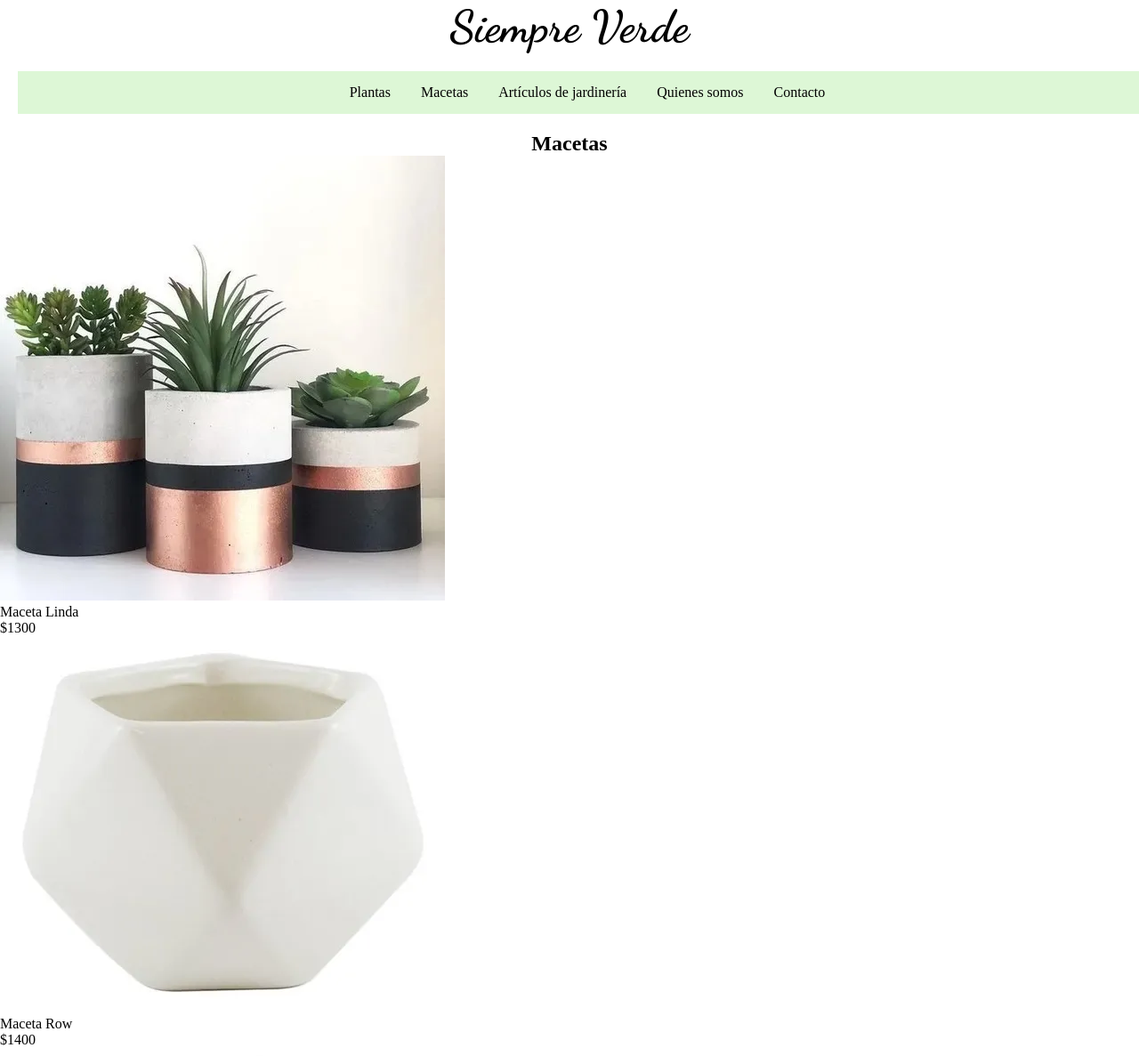
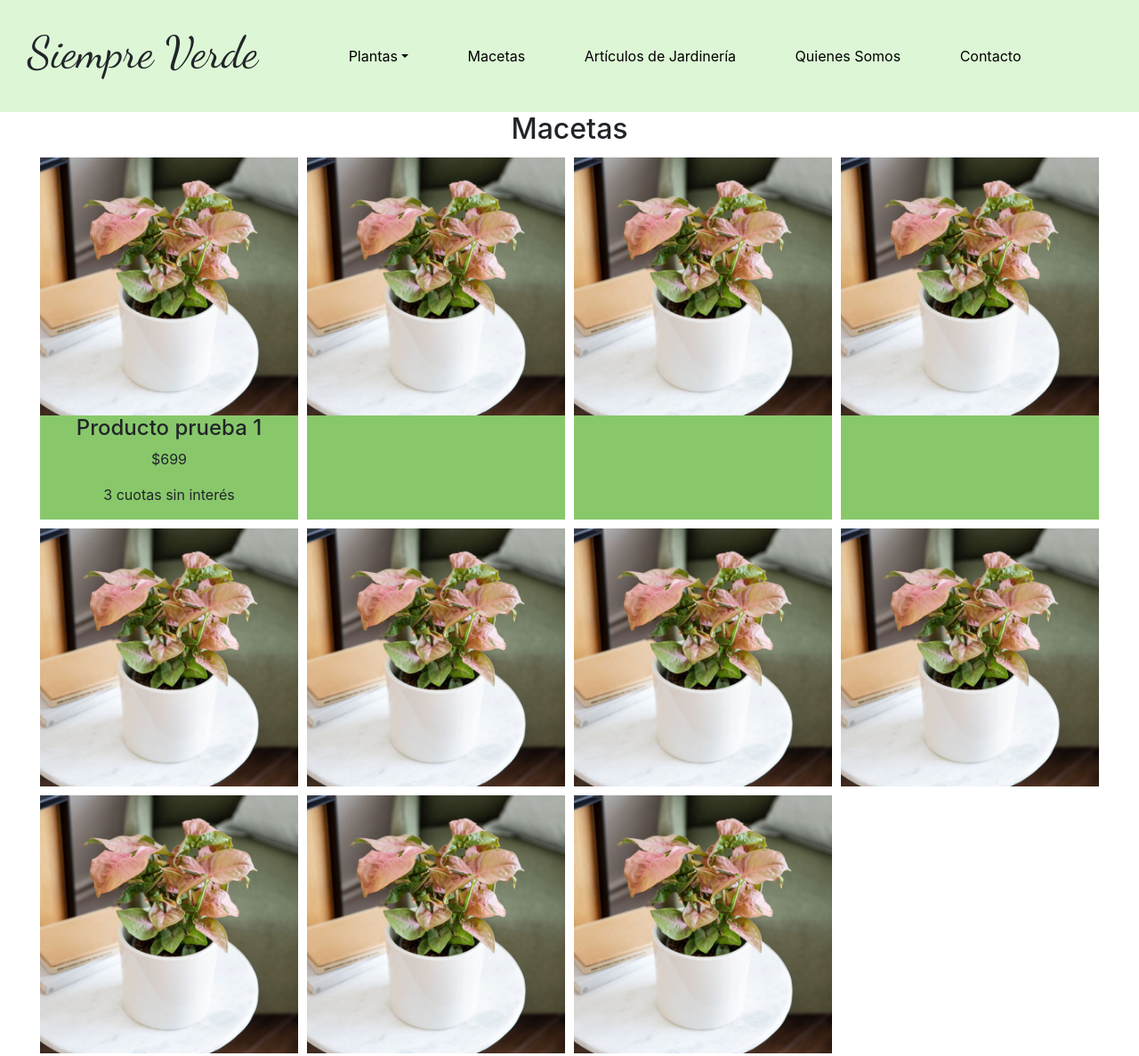
Before and after one commit to StefiGA/ProyectoFinal-GilArroyoStefania, a website: page macetas.html in a window 1280 px wide. Shown: the top 1187 px of the page at 89% size. Drawn offline with nearby package versions, Linux system fonts and the light colour scheme; a web font is replaced by a local one.

Commit message:
modifique el index de macetas y le agregue grid

```diff
--- a/css/estilo.css
+++ b/css/estilo.css
@@ -32,6 +32,7 @@ header nav .menuNav li a {
 }
 header nav .menuNav li a:hover {
   background-color: white;
+  line-height: 30px;
   border-radius: 100%;
 }
 header nav ul ul {
@@ -164,7 +165,7 @@ main .imagenesDeProductos div .precio {
 }
 
 .pie-pagina .grupo-1 .box .footer-redessociales .row img:hover{
-  background-color: #88C86B;
+  background-color: #ddf7d6;
   line-height: 40px;
   border-radius: 50%;
 }
@@ -187,3 +188,52 @@ main .imagenesDeProductos div .precio {
   }
 
 }
+
+/*prueba*/
+
+.contenedor{
+  width: 100%;
+  margin: auto;
+}
+
+.personas .contenedor .persona__columna img{
+  width: 100%;
+}
+
+.persona__columna{
+  margin: 5px;
+  text-align: center;
+  align-items: center;
+  background-color: #88C86B;
+}
+
+.personas .contenedor{
+  display: grid;
+}
+
+@media(min-width:520px) {
+  .personas .contenedor{
+    grid-template-columns: repeat(2,50%);
+  }
+}
+
+@media(min-width:728px) {
+  .personas .contenedor{
+    grid-template-columns: repeat(3,33.3%);
+  }
+}
+
+@media(min-width:1024px) {
+  .personas .contenedor{
+    grid-template-columns: repeat(4,25%);
+  }
+  .contenedor{
+    width: 1024px;
+  }
+}
+
+@media(min-width:1200px) {
+  .contenedor{
+    width: 1200px;
+  }
+}
--- a/macetas.html
+++ b/macetas.html
@@ -6,6 +6,7 @@
     <meta name="viewport" content="width=device-width, initial-scale=1.0">
     <meta name="description" content="En esta sección se puede ver todas las macetas disponibles en nuestra web.">
     <meta name="keywords" content="MACETAS, MACETAS CUADRADAS, MACETAS REDONDAS, MACETAS LINDAS, MACETAS DE CERAMICA, MACETAS DE PLASTICO.">
+    <link rel="stylesheet" href="bootstrap-4.3.1-dist/css/bootstrap.min.css">
     <link rel="stylesheet" href="./css/estilo.css">
     <link rel="shortcut icon" href="./Imagenes/favicon.jpg">
     <link rel="stylesheet" href="https://cdnjs.cloudflare.com/ajax/libs/animate.css/4.1.1/animate.min.css"/>
@@ -20,86 +21,109 @@
 <body>
 
     <header>
-        <h1 class="logo">Siempre Verde</h1>
+        <nav class="navbar navbar-expand-lg navbar-light" style="background-color: #ddf7d6;">
+            <div class="container-fluid">
+                <h1 class="wow animate__animated animate__bounce logo"> Siempre Verde </h1>
+                <button class="navbar-toggler" type="button" data-toggle="collapse"
+                    data-target="#navbarSupportedContent" aria-controls="navbarNav" aria-expanded="false"
+                    aria-label="Toggle navigation">
+                    <span class="navbar-toggler-icon"></span>
+                </button>
+                <div class="collapse navbar-collapse" id="navbarSupportedContent">
+                    <ul class="menuNav wow animate__animated animate__rotateInDownLeft">
 
-        <nav>
-            <ul class="menuNav">
-                <li> <!--Sección 1-->
-                    <a href="plantas.html" target="_blank">Plantas</a>
-                    <ul class="subMenu1">
-                        <li> <a href="">Plantas Exterior</a></li>
-                        <li> <a href="">Plantas Interior</a></li>
-                        <li> <a href="">Plantas Medicinales</a></li>
-                        <li> <a href="">Huertas & Aromaticas</a></li>
-                        <li> <a href="">Cactus & Crasas</a></li>
+                        <li class="nav-item dropdown"> <!--Sección 1-->
+                            <a class="nav-link dropdown-toggle" href="plantas.html" target="_blank" id="navbarDropdown" role="button" data-bs-toggle="dropdown" aria-expanded="false">Plantas</a>
+
+                            <ul class="subMenu1 dropdown-menu" aria-labelledby="navbarDropdown">
+                                <li> <a class="dropdown-item" href="">Plantas Exterior</a></li>
+                                <li> <a class="dropdown-item" href="">Plantas Interior</a></li>
+                                <li> <a class="dropdown-item" href="">Plantas Medicinales</a></li>
+                                <li> <a class="dropdown-item" href="">Huertas & Aromaticas</a></li>
+                                <li> <a class="dropdown-item" href="">Cactus & Crasas</a></li>
                             </ul>
                         </li>
 
-                <li> <!--Sección 2-->
-                    <a href="macetas.html" target="_blank">Macetas</a>
+                        <li class="nav-item"> <!--Sección 2-->
+                            <a class="nav-link" href="macetas.html" target="_blank">Macetas</a>
                         </li>
 
-                <li> <!--sección 3-->
-                    <a href="articulosdejardineria.html" target="_blank">Artículos de jardinería</a>
+                        <li class="nav-item"> <!--sección 3-->
+                            <a class="nav-link" href="articulosdejardineria.html" target="_blank">Artículos de Jardinería</a>
                         </li>
 
-                <li> <!--sección 4-->
-                    <a href="quienessomos.html" target="_blank">Quienes somos</a>
+                        <li class="nav-item"> <!--sección 4-->
+                            <a class="nav-link" href="quienessomos.html" target="_blank">Quienes Somos</a>
                         </li>
 
-                <li> <!--sección 5-->
-                    <a href="contacto.html" target="_blank">Contacto</a>
+                        <li class="nav-item"> <!--sección 5-->
+                            <a class="nav-link" href="contacto.html" target="_blank">Contacto</a>
                         </li>
 
                     </ul>
+                </div>
         </nav>
+
     </header>
 
     <div>
         <h2 class="tituloMacetas animate__animated animate__zoomInDown">Macetas</h2>
     </div>
 
-    <main class="imagenesDeProductos">
+    <section class="personas">
 
-        <div class="imagenUno divMainMacetas">
-            <img src="./Imagenes/Macetas/maceta1.jpg" alt="" class="imgDivMacetas">
-            <p class="textoNombre">Maceta Linda</p>
-            <p class="precio">$1300</p>
+        <div class="contenedor">
+
+            <article class="persona__columna">
+                <img src="/Imagenes/producto1.jpg" alt="foto de producto maceta con planta">
+                <h4>Producto prueba 1</h4>
+                <p>$699</p>
+                <p> 3 cuotas sin interés</p>
+            </article>
+
+            <article class="persona__columna">
+                <img src="/Imagenes/producto1.jpg" alt="foto de producto maceta con planta">
+            </article>
+
+            <article class="persona__columna">
+                <img src="/Imagenes/producto1.jpg" alt="foto de producto maceta con planta">
+            </article>
+
+            <article class="persona__columna">
+                <img src="/Imagenes/producto1.jpg" alt="foto de producto maceta con planta">
+            </article>
+
+            <article class="persona__columna">
+                <img src="/Imagenes/producto1.jpg" alt="foto de producto maceta con planta">
+            </article>
+
+            <article class="persona__columna">
+                <img src="/Imagenes/producto1.jpg" alt="foto de producto maceta con planta">
+            </article>
+
+            <article class="persona__columna">
+                <img src="/Imagenes/producto1.jpg" alt="foto de producto maceta con planta">
+            </article>
+
+            <article class="persona__columna">
+                <img src="/Imagenes/producto1.jpg" alt="foto de producto maceta con planta">
+            </article>
+
+            <article class="persona__columna">
+                <img src="/Imagenes/producto1.jpg" alt="foto de producto maceta con planta">
+            </article>
+
+            <article class="persona__columna">
+                <img src="/Imagenes/producto1.jpg" alt="foto de producto maceta con planta">
+            </article>
+
+            <article class="persona__columna">
+                <img src="/Imagenes/producto1.jpg" alt="foto de producto maceta con planta">
+            </article>
+
         </div>
 
-        <div class="imagenDos divMainMacetas">
-            <img src="./Imagenes/Macetas/maceta2.jpg" alt="" class="imgDivMacetas">
-            <p class="textoNombre">Maceta Row</p>
-            <p class="precio">$1400</p>
-        </div>
-
-        <div class="imagenTres divMainMacetas">
-            <img src="./Imagenes/Macetas/maceta3.png" alt="" class="imgDivMacetas">
-            <p class="textoNombre">Maceta </p>
-            <p class="precio">$1400</p>
-        </div>
-
-        <div class="imagenCuatro divMainMacetas">
-            <img src="./Imagenes/Macetas/maceta4.jpg" alt="" class="imgDivMacetas">
-            <p class="textoNombre">Maceta </p>
-            <p class="precio">$1400</p>
-        </div>
-
-        <div class="imagenCinco divMainMacetas">
-            <img src="./Imagenes/Macetas/maceta5.jpg" alt="" class="imgDivMacetas">
-            <p class="textoNombre">Maceta </p>
-            <p class="precio">$1400</p>
-        </div>
-
-        <div class="imagenSeis">
-            <img src="./Imagenes/Macetas/maceta6.jpg" alt="">
-            <p class="textoNombre">Maceta </p>
-            <p class="precio">$1400</p>
-        </div>
-
-    </main>
-
-
+    </section>
 
 
 </body>
```
Also changed, not shown: index.html (+7 -8 lines). Lines whose indentation alone changed are shown as unchanged.
